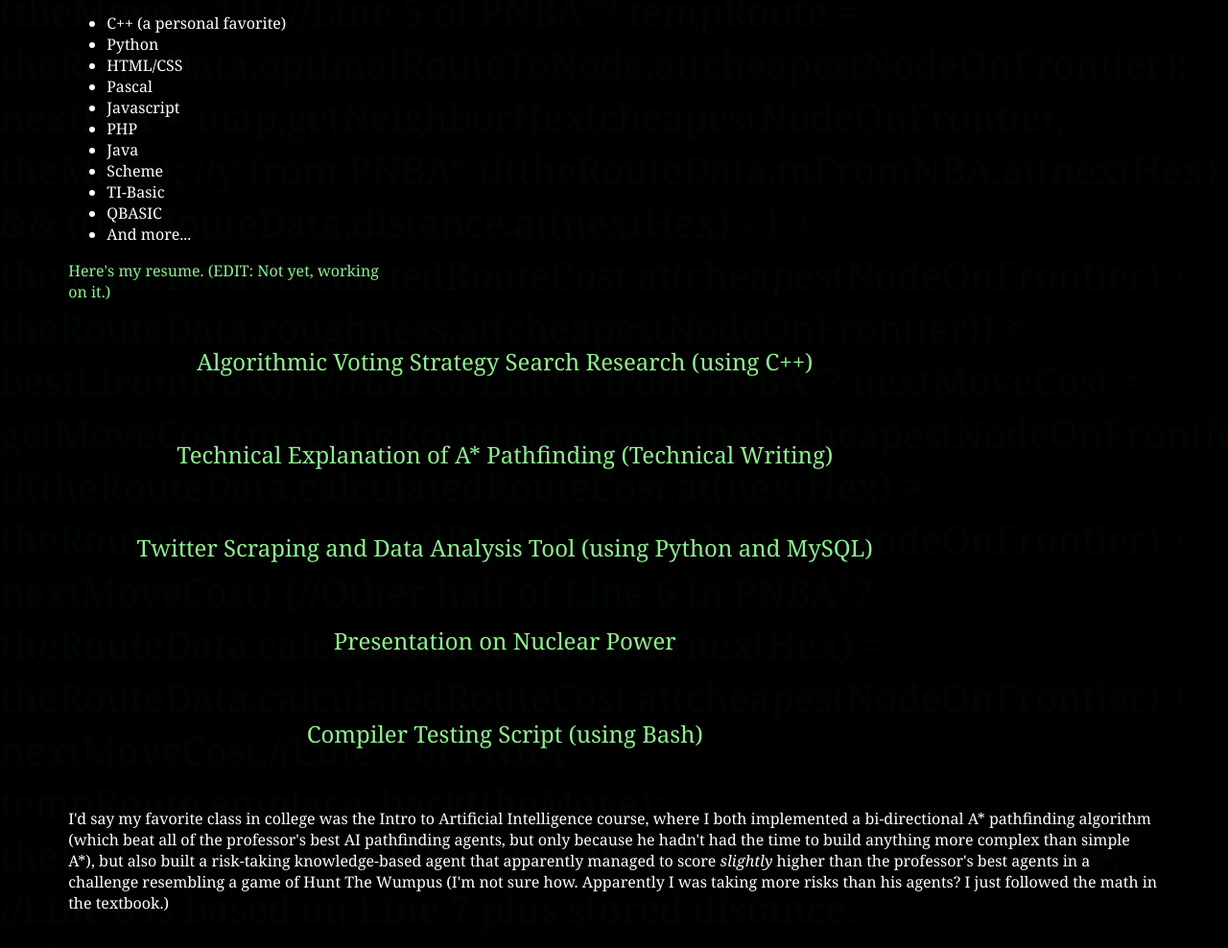
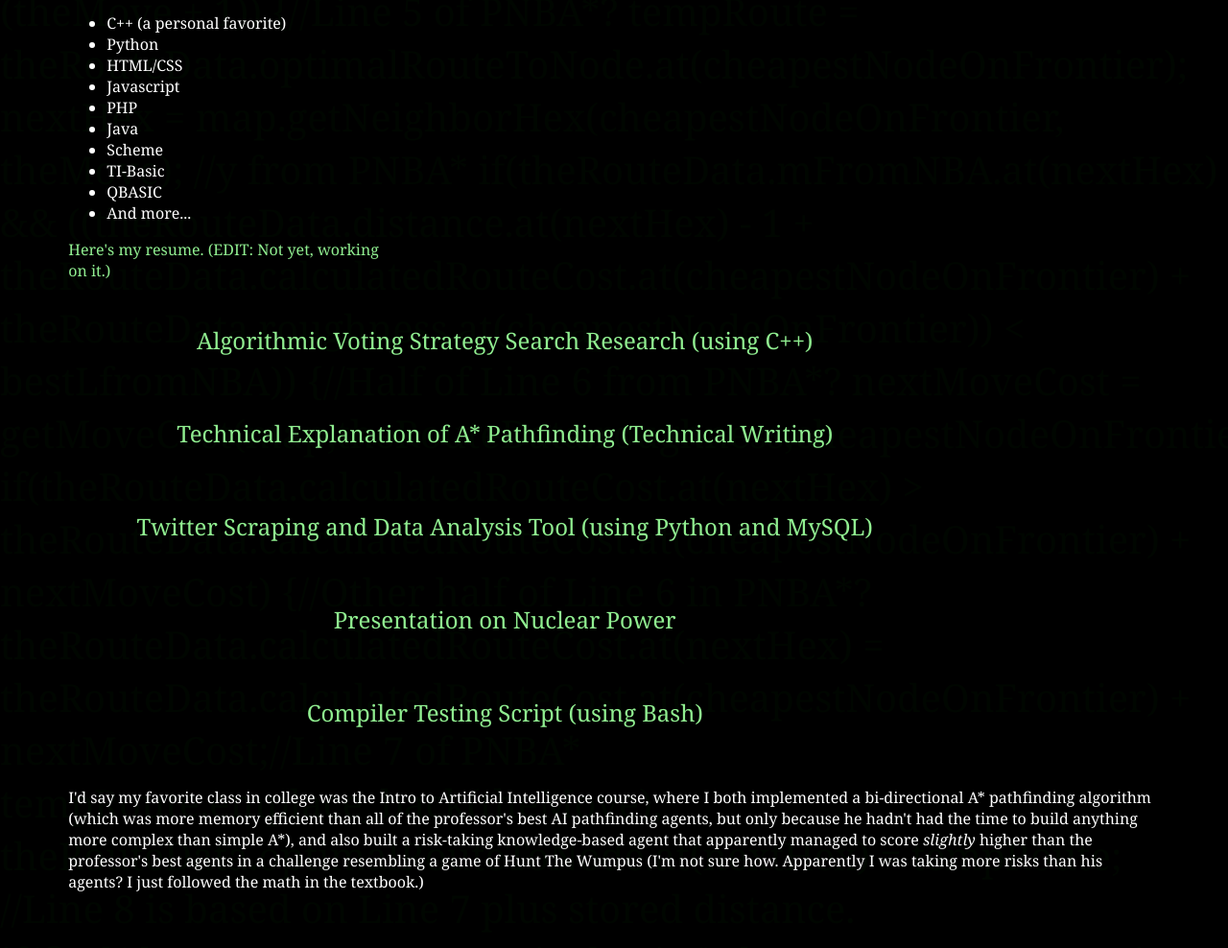
Before and after one commit to JEnduriumK/jenduriumk.github.io, a plain HTML site: page index.html in a window 1280 px wide. Shown: the part 574-1562 px from the top of the page at 96% size. Drawn offline with Linux system fonts and the light colour scheme.

Commit message:
Removed one language, tweaked A* description

```diff
--- a/index.html
+++ b/index.html
@@ -17,7 +17,7 @@
             <hr>
         </div>
         <div class="main-content">
-            <div class="under"><p>I'd say my favorite class in college was the Intro to Artificial Intelligence course, where I both implemented a bi-directional A* pathfinding algorithm (which beat all of the professor's best AI pathfinding agents, but only because he hadn't had the time to build anything more complex than simple A*), but also built a risk-taking knowledge-based agent that apparently managed to score <em>slightly</em> higher than the professor's best agents in a challenge resembling a game of Hunt The Wumpus (I'm not sure how. Apparently I was taking more risks than his agents? I just followed the math in the textbook.)</p></div>
+            <div class="under"><p>I'd say my favorite class in college was the Intro to Artificial Intelligence course, where I both implemented a bi-directional A* pathfinding algorithm (which was more memory efficient than all of the professor's best AI pathfinding agents, but only because he hadn't had the time to build anything more complex than simple A*), and also built a risk-taking knowledge-based agent that apparently managed to score <em>slightly</em> higher than the professor's best agents in a challenge resembling a game of Hunt The Wumpus (I'm not sure how. Apparently I was taking more risks than his agents? I just followed the math in the textbook.)</p></div>
             <div id="left-main-content" class="important">
                 <div id="project-list">
                     <a href="/pages/votingResearch.html">Algorithmic Voting Strategy Search Research (using C++)</a>
@@ -36,7 +36,6 @@
                         <li>C++ (a personal favorite)</li>
                         <li>Python</li>
                         <li>HTML/CSS</li>
-                        <li>Pascal</li>
                         <li>Javascript</li>
                         <li>PHP</li>
                         <li>Java</li>
```
